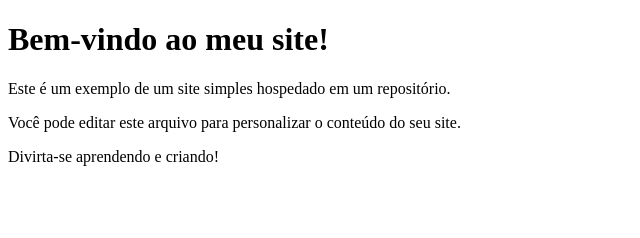
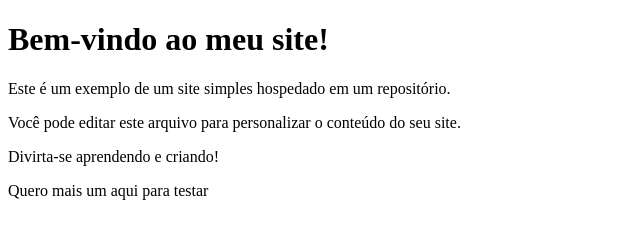
Before and after one commit to wellingtonsoaresdevv/Aulas-Curso-em-video, a plain HTML site: page site_exemplo/index.html in a window 1280 px wide. Shown: the whole page, without its empty margins (0-640 px from the left). Drawn offline with Linux system fonts and the light colour scheme.

Commit message:
Adicionei mais um paragrafo

```diff
--- a/site_exemplo/index.html
+++ b/site_exemplo/index.html
@@ -10,5 +10,6 @@
     <p>Este é um exemplo de um site simples hospedado em um repositório.</p>
     <p>Você pode editar este arquivo para personalizar o conteúdo do seu site.</p>
     <p>Divirta-se aprendendo e criando!</p>
+    <p>Quero mais um aqui para testar</p>
 </body>
 </html>
```
